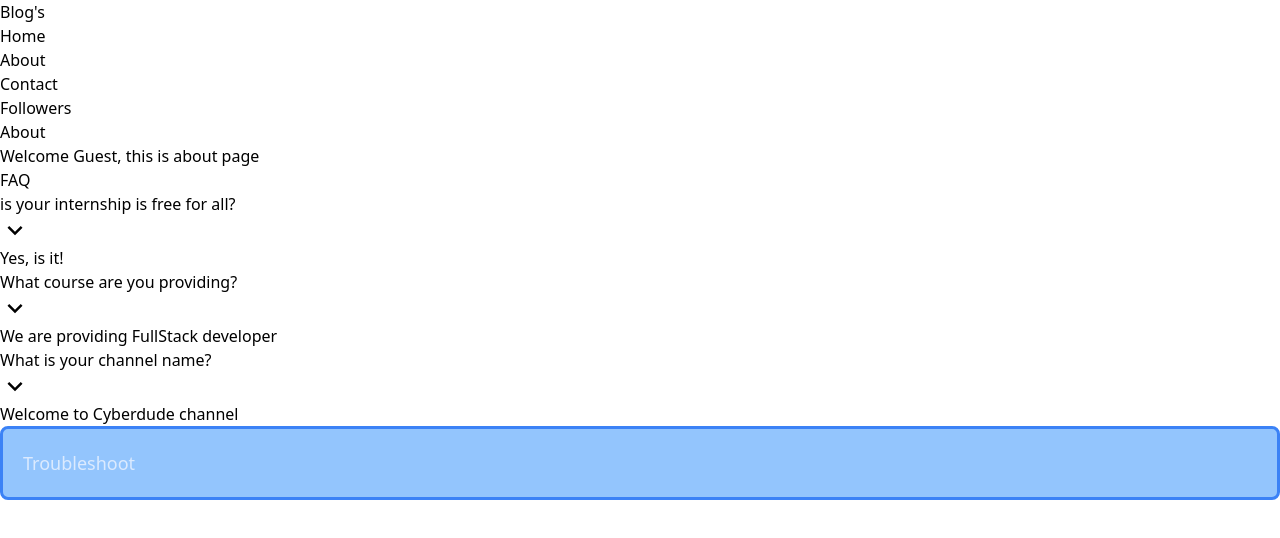
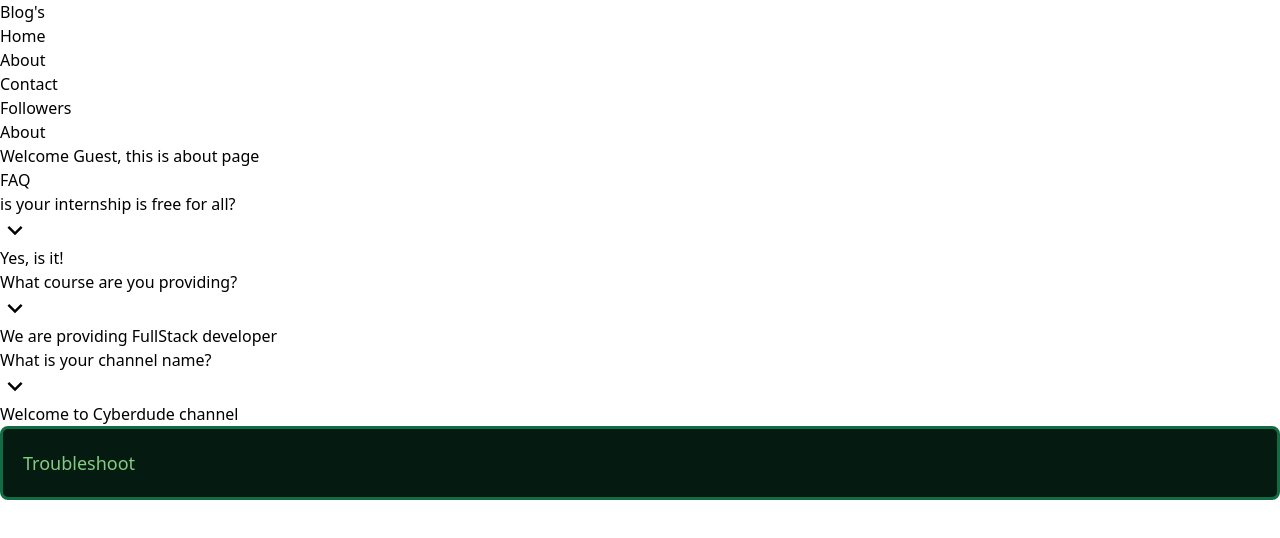
Before and after one commit to san1234100/learning-react-js, a React (Vite) app: page /about in a window 1280 px wide. Shown: the top 538 px of the page. Built offline with nearby package versions, Linux system fonts and the light colour scheme.

Commit message:
created bootstrap alert component  in react

```diff
--- a/src/components/Alert.jsx
+++ b/src/components/Alert.jsx
@@ -1,9 +1,9 @@
 import { useState } from "react";
 import propTypes from "prop-types"
-const Alert = () => {
+const Alert = ({text='Unknown',color='primary'}) => {
 
   return (
-  <div className="info">Troubleshoot</div>
+  <div className={color} role="alert">{text}</div>
   );
 };
 // Alert.propTypes = {
--- a/src/index.css
+++ b/src/index.css
@@ -3,20 +3,26 @@
 @tailwind utilities;
 
 .primary{
-    @apply p-5 bg-blue-950 text-blue-400 text-lg rounded-lg border-[3px] border-blue-500;
+    @apply p-5 bg-[#031633] text-[#4ca8f1] text-lg rounded-lg border-[3px] border-[#0c469c];
 }
 .secondary{
-    @apply p-5 bg-zinc-900 text-gray-400 text-lg rounded-lg border-[3px] border-gray-500;
+    @apply p-5 bg-[#161719] text-gray-400 text-lg rounded-lg border-[3px] border-gray-500;
 }
 .success{
-    @apply p-5 bg-emerald-950 text-emerald-300 text-lg rounded-lg border-[3px] border-emerald-700;
+    @apply p-5 bg-[#051b11] text-[#82cc82] text-lg rounded-lg border-[3px] border-[#116c43];
 }
 .danger{
-    @apply p-5 bg-red-950 text-red-300 text-lg rounded-lg border-[3px] border-red-500;
+    @apply p-5 bg-[#2c0b0e] text-red-200 text-lg rounded-lg border-[3px] border-red-500;
 }
 .warning{
-    @apply p-5 bg-yellow-950 text-yellow-300 text-lg rounded-lg border-[3px] border-yellow-500;
+    @apply p-5 bg-[#332701] text-yellow-300 text-lg rounded-lg border-[3px] border-yellow-500;
 }
 .info{
-    @apply p-5 bg-blue-300 text-blue-100 text-lg rounded-lg border-[3px] border-blue-500;
+    @apply p-5 bg-[#032830] text-[#37d1f6] text-lg rounded-lg border-[3px] border-[#0a6477];
 }
+.light{
+    @apply p-5 bg-[#343a40] text-[#fff] text-lg rounded-lg border-[3px] border-gray-400;
+}
+.dark{
+    @apply p-5 bg-[#1a1d20] text-[#ded6b3] text-lg rounded-lg border-[3px] border-[#3b414a];
+}
--- a/src/pages/AboutPage.jsx
+++ b/src/pages/AboutPage.jsx
@@ -26,7 +26,7 @@ const AboutPage = () => {
           <Accordion title="What is your channel name?">
             <p>Welcome to Cyberdude channel</p>
           </Accordion>
-          <Alert/>
+          <Alert text={"Troubleshoot"} color={"success"}/>
         </div>
       </div>
     </div>
```
